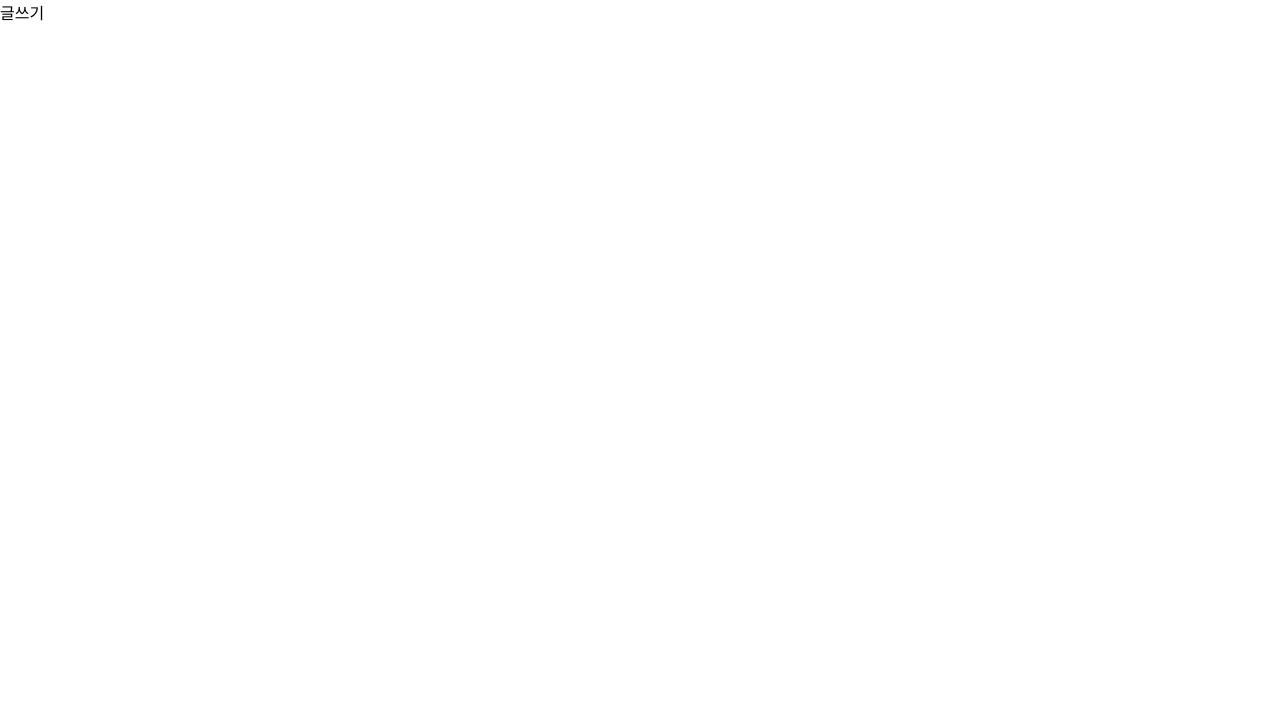
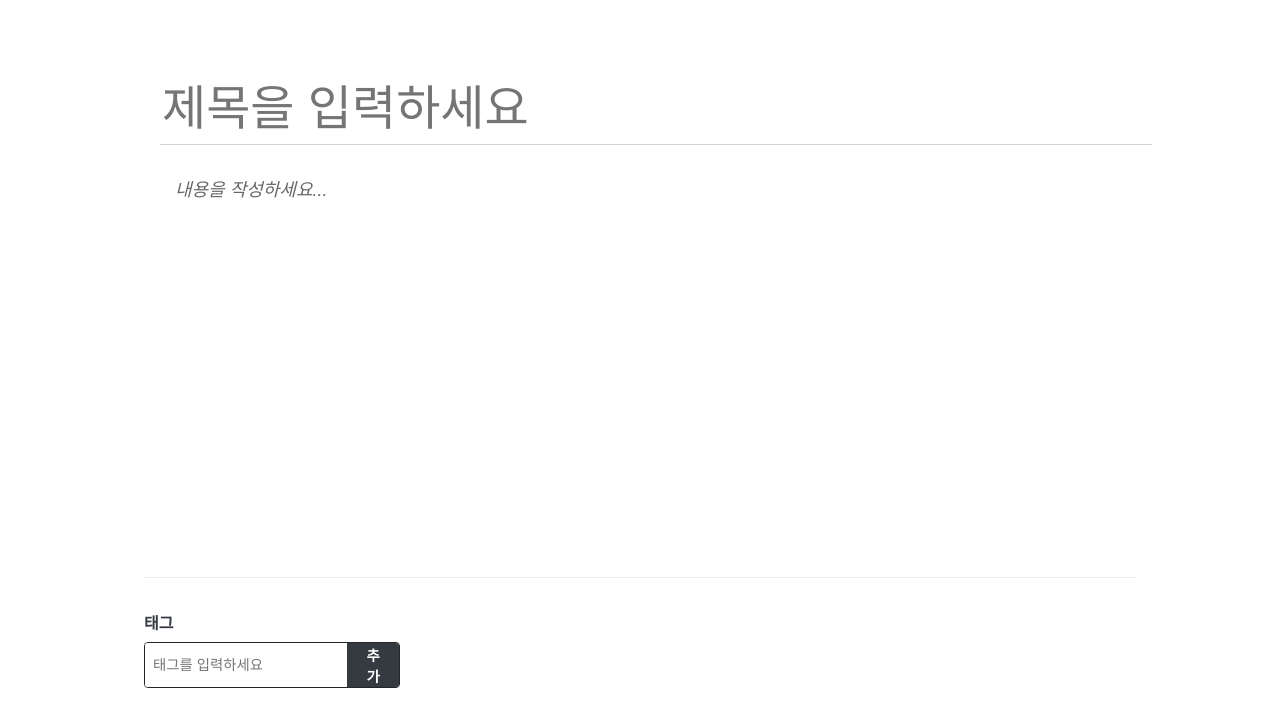
Before and after one commit to dev-glennn/react-blog, a React (Create React App) app in the folder blog-frontend/: page /write in a window 1280 px wide. Shown: the top 726 px of the page. Built offline with nearby package versions, Linux system fonts and the light colour scheme.

Commit message:
feat: 에디터 UI
- Title
- Contents
- Tags
- TagList
- Tag Insert/Remove

```diff
--- a/blog-frontend/package.json
+++ b/blog-frontend/package.json
@@ -8,6 +8,7 @@
     "@testing-library/user-event": "^7.1.2",
     "axios": "^0.19.2",
     "immer": "^6.0.2",
+    "quill": "^1.3.7",
     "react": "^16.13.1",
     "react-dom": "^16.13.1",
     "react-redux": "^7.2.0",
--- /dev/null
+++ b/blog-frontend/src/components/write/Editor.js
@@ -0,0 +1,65 @@
+import React, {useRef, useEffect} from "react";
+import Quill from "quill";
+import "quill/dist/quill.bubble.css";
+import styled from "styled-components";
+import palette from "../../lib/styles/palette";
+import Responsive from "../common/Responsive";
+
+const EditorBlock = styled(Responsive)`
+    padding-top: 5rem;
+    padding-bottom: 5rem;
+`;
+
+const TitleInput = styled.input`
+    font-size: 3rem;
+    outline: none;
+    padding-bottom: 0.5rem;
+    border: none;
+    border-bottom: 1px solid ${palette.gray[4]};
+    margin-bottom: 2rem;
+    width: 100%;
+`;
+
+const QuillWrapper = styled.div`
+    .ql-editor {
+        padding: 0;
+        min-height: 320px;
+        font-size: 1.125rem;
+        line-height: 1.5;
+    }
+
+    .ql-editor .ql-blank::before {
+        left: 0px;
+    }
+`;
+
+const Editor = () => {
+    const quillElement = useRef(null);
+    const quillInstance = useRef(null);
+
+    useEffect(() => {
+        quillInstance.current = new Quill(quillElement.current, {
+            theme: 'bubble',
+            placeholder: '내용을 작성하세요...',
+            modules: {
+                toolbar: [
+                    [{header: '1'}, {header: '2'}],
+                    ['bold', 'italic', 'underline', 'strike'],
+                    [{list: 'ordered'}, {list: 'bullet'}],
+                    ['blockquote', 'code-block', 'link', 'image'],
+                ],
+            },
+        });
+    }, []);
+
+    return (
+        <EditorBlock>
+            <TitleInput placeholder="제목을 입력하세요"/>
+            <QuillWrapper>
+                <div ref={quillElement}/>
+            </QuillWrapper>
+        </EditorBlock>
+    );
+};
+
+export default Editor;
--- /dev/null
+++ b/blog-frontend/src/components/write/TagBox.js
@@ -0,0 +1,118 @@
+import React, {useState, useCallback} from "react";
+import styled from "styled-components";
+import palette from "../../lib/styles/palette";
+
+const TagBoxBlock = styled.div`
+    width: 100%;
+    border-top: 1px solid ${palette.gray[2]};
+    padding-top: 2rem;
+
+    h4 {
+        color: ${palette.gray[8]};
+        margin-top: 0;
+        margin-bottom: 0.5rem;
+    }
+`;
+
+const TagForm = styled.form`
+    border-radius: 4px;
+    overflow: hidden;
+    display: flex;
+    width: 256px;
+    border: 1px solid ${palette.gray[9]};
+    input,
+    button {
+        outline: none;
+        border: none;
+        font-size: .9rem;
+    }
+
+    input {
+        padding: 0.5rem;
+        flex: 1;
+    }
+    button {
+        cursor: pointer;
+        padding-right: 1rem;
+        padding-left: 1rem;
+        border: none;
+        background: ${palette.gray[8]};
+        color: white;
+        font-weight: bold;
+        &:hover {
+            background: ${palette.gray[6]};
+        }
+    }
+`;
+
+const Tag = styled.div`
+    margin-right: 0.5rem;
+    color: ${palette.gray[6]};
+    cursor: pointer;
+    &:hover {
+        opacity: 0.5;
+    }
+`;
+
+const TagListBlock = styled.div`
+    display: flex;
+    margin-top: 0.5rem;
+`;
+
+const TagItem = React.memo(({tag, onRemove}) => <Tag onClick={() => onRemove(tag)}>#{tag}</Tag>);
+
+const TagList = React.memo(({tags, onRemove}) => (
+    <TagListBlock>
+        {tags.map(tag => (
+            <TagItem key={tag} tag={tag} onRemove={onRemove}/>
+        ))}
+    </TagListBlock>
+));
+
+const TagBox = () => {
+    const [input, setInput] = useState('');
+    const [localTags, setLocalTags] = useState([]);
+
+    const insertTag = useCallback(tag => {
+            if (!tag) return;
+            if (localTags.includes(tag)) return;
+            setLocalTags([...localTags, tag]);
+        }, [localTags],
+    );
+
+    const onRemove = useCallback(tag => {
+            setLocalTags(localTags.filter(t => t !== tag));
+        },
+        [localTags],
+    );
+
+    const onChange = useCallback(e => {
+        setInput(e.target.value);
+    }, []);
+
+    const onSubmit = useCallback(
+        e => {
+            e.preventDefault();
+            insertTag(input.trim());
+            setInput('');
+        },
+        [input, insertTag],
+    );
+
+    return (
+        <TagBoxBlock>
+            <h4>태그</h4>
+            <TagForm onSubmit={onSubmit}>
+                <input
+                    placeholder="태그를 입력하세요"
+                    value={input}
+                    onChange={onChange}
+                />
+                <button type="submit">추가</button>
+            </TagForm>
+            <TagList tags={localTags} onRemove={onRemove}/>
+        </TagBoxBlock>
+    );
+};
+
+export default TagBox;
--- a/blog-frontend/src/pages/WritePage.js
+++ b/blog-frontend/src/pages/WritePage.js
@@ -1,10 +1,14 @@
 import React from "react";
+import Editor from "../components/write/Editor";
+import TagBox from "../components/write/TagBox";
+import Responsive from "../components/common/Responsive";
 
 const WritePage = () => {
     return (
-        <div>
-            글쓰기
-        </div>
+        <Responsive>
+            <Editor/>
+            <TagBox/>
+        </Responsive>
     );
 };
 
```
Also changed, not shown: 1 other file (tests, documents, lock files or other folders).
